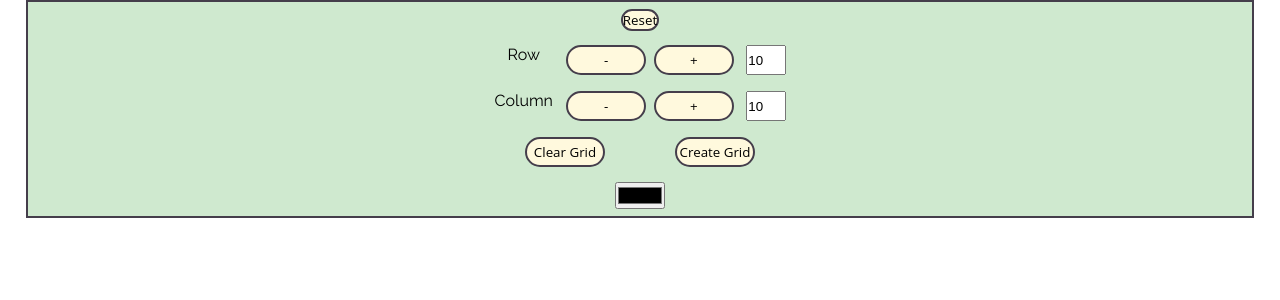
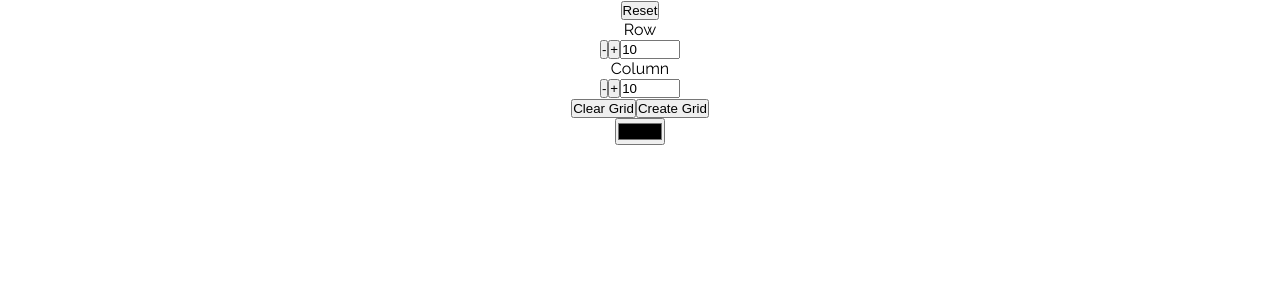
Before and after one commit to UmerSharif/Pixel-Art-App, a React (Create React App) app: page / in a window 1280 px wide. Shown: the top 300 px of the page. Built offline with nearby package versions, Linux system fonts and the light colour scheme.

Commit message:
removing unnecessary styles

```diff
--- a/src/components/Main/MainTable.css
+++ b/src/components/Main/MainTable.css
@@ -17,44 +17,3 @@ tr {
 td {
     width: 20px;
 }
-
-input[type=number] {
-    width: 3em;
-    margin-left: 5px;
-}
-
-button {
-    font-family: 'Open Sans', sans-serif;
-    background-color: rgb(255, 249, 221);
-    border-radius: 30px;
-    border: 2px solid rgb(69, 62, 75);
-}
-
-.builder {
-    width: 300px;
-    display: flex;
-    justify-content: space-around;
-}
-
-.builder button {
-    width: 80px;
-    height: 30px;
-}
-
-.builder div {
-    width: 60px;
-    margin-right: 5px;
-}
-
-.controls {
-    display: flex;
-    flex-direction: column;
-    align-items: center;
-    margin: 0 2% 15px 2%;
-    background-color: rgb(207, 233, 207);
-    border: 2px solid rgb(69, 62, 75);
-}
-
-.controls > * {
-    margin: 0.5em;
-}
```
